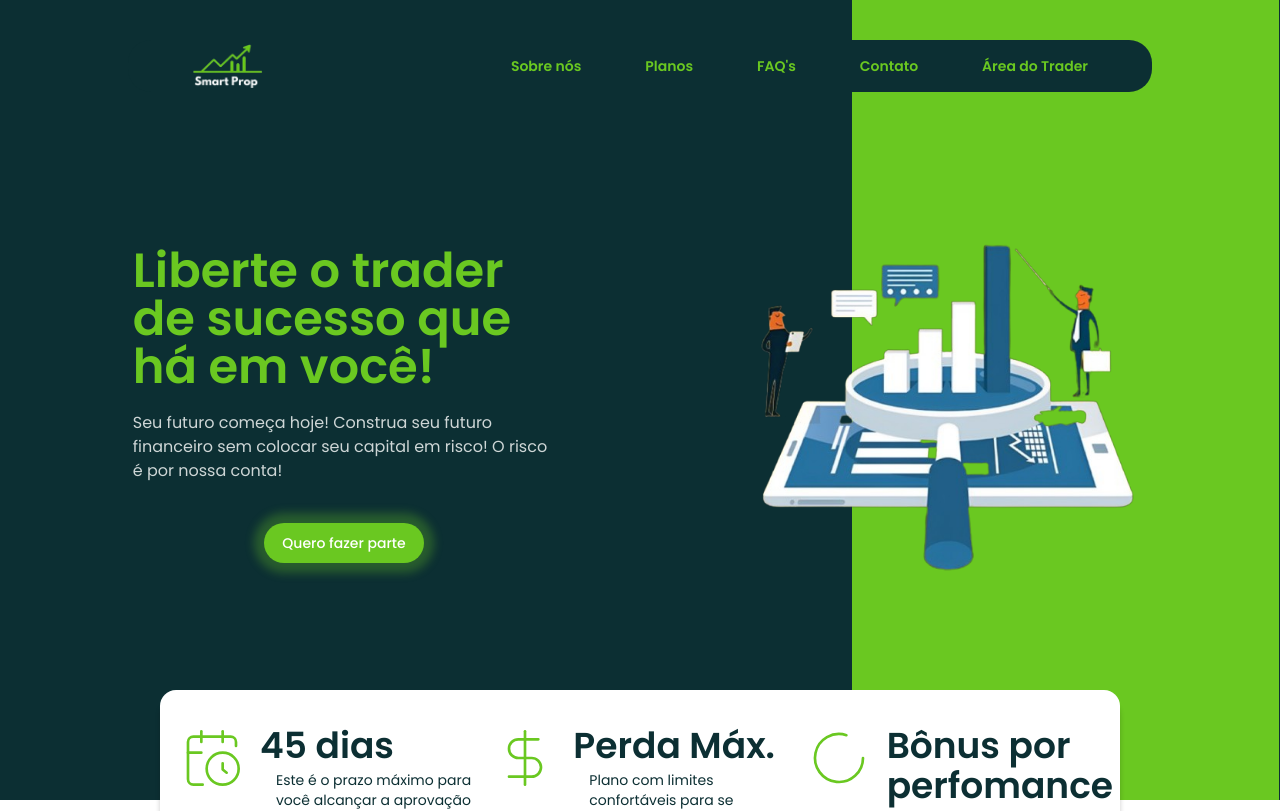
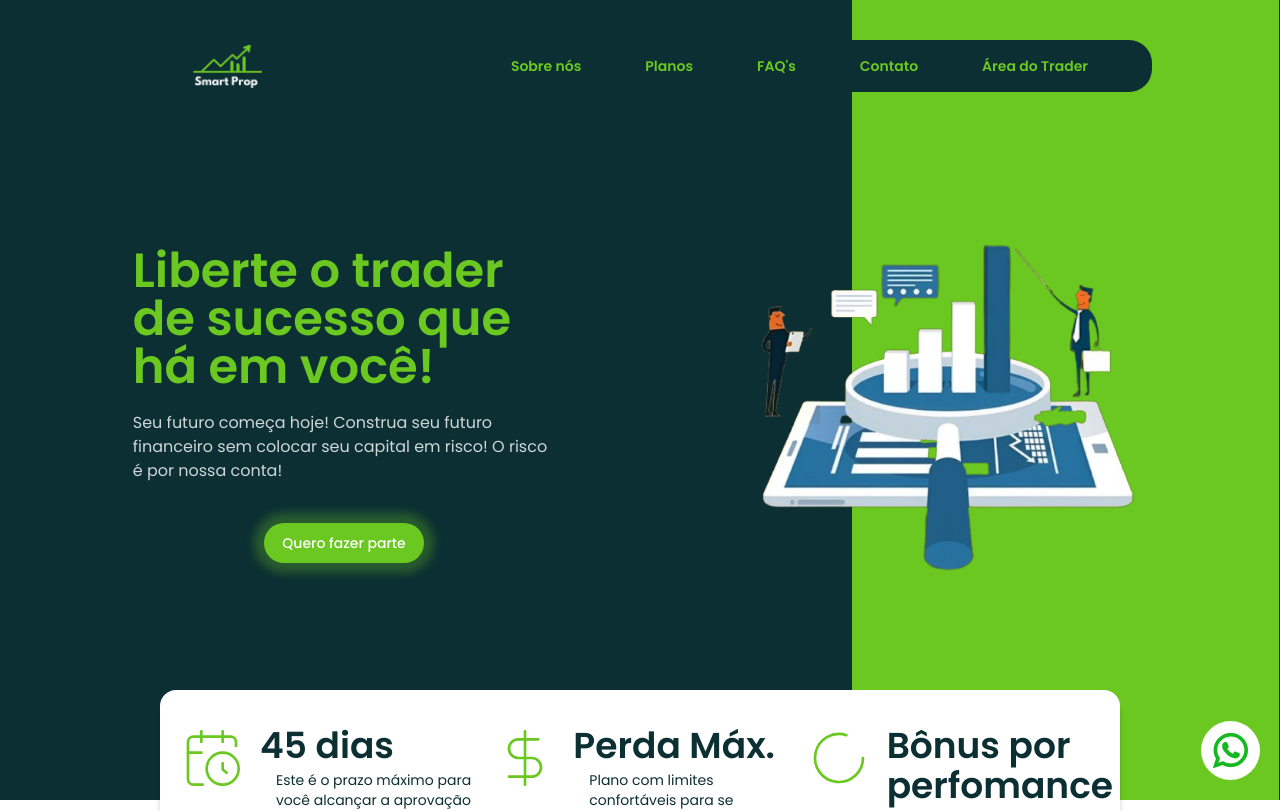
Before and after one commit to lucaanequini/deploy-smartprop, a Next.js app: page / in a window 1280 px wide. Shown: the top 811 px of the page. Built offline with nearby package versions, Linux system fonts and the light colour scheme.

Commit message:
feat: WhatsApp redirect

```diff
--- a/app/(main)/[userId]/home/_components/cell-action.tsx
+++ b/app/(main)/[userId]/home/_components/cell-action.tsx
@@ -1,11 +1,13 @@
 'use client'
 
 import { Pencil } from "lucide-react"
+
 import { useState } from "react"
 
 import userService from "@/services/userService"
 
 import { Button } from "@/components/ui/button"
+
 import { AlertModal } from "@/components/modals/status-modal"
 
 import { toast, Toaster } from "sonner"
@@ -29,8 +31,8 @@ export const CellAction: React.FC<CellActionProps> = ({
             if (token) {
                 const res = await userService.setDateExam(data.id, token)
                 if (res.status === 200) {
-                    console.log('concluido')
                     toast.success(res.data.message)
+                    window.location.reload();
                 }
 
             }
--- /dev/null
+++ b/app/(marketing)/_components/contact-tab.tsx
@@ -0,0 +1,16 @@
+'use client'
+
+import { useRouter } from "next/navigation"
+
+export const ContactTab = () => {
+    const toWpp = () => {
+        window.open('https://wa.me/5511976758822', '_blank')
+    }
+
+    const router = useRouter()
+    return (
+        <div className="fixed bottom-0 right-0 mb-5 mr-5 p-3 bg-white rounded-full z-[99999] cursor-pointer" onClick={toWpp}>
+            <img src="/wpp.svg" width={35} height={35} alt="My SVG" />
+        </div>
+    )
+}
--- a/app/(marketing)/_components/contact.tsx
+++ b/app/(marketing)/_components/contact.tsx
@@ -2,6 +2,10 @@ import { Button } from "@/components/ui/button"
 import { MessageCircle } from "lucide-react"
 
 export const Contact = () => {
+    const toWpp = () => {
+        window.open('https://wa.me/5511976758822', '_blank')
+    }
+
     return (
         <div className="h-screen flex items-center px-5 sm:px-9 xl:px-10" id="contato">
             <div className="bg-white w-[1100px] mx-auto rounded-3xl flex flex-col xs:flex-row items-center justify-center">
@@ -13,8 +17,8 @@ export const Contact = () => {
                     <p>
                         Temos profissionais de excelência ao seu dispor!
                     </p>
-                    <Button variant='green' className="flex border-2 sm:py-4 md:py-7 sm:text-xl md:text-2xl font-medium gap-x-3 w-44 sm:w-60 md:w-72 rounded-full shadow-3xl">
-                        Chamar no WPP <MessageCircle className='h-4 w-4 md:h-6 md:w-6' strokeWidth={3} />
+                    <Button variant='green' className="flex border-2 sm:py-4 md:py-7 sm:text-xl md:text-2xl font-medium gap-x-3 w-56 sm:w-72 md:w-96 rounded-full shadow-3xl" onClick={toWpp}>
+                        Chamar no WhatsApp <MessageCircle className='h-4 w-4 md:h-6 md:w-6' strokeWidth={3} />
                     </Button>
                 </div>
                 <img src="/hand.png" alt="Hand" className="h-full w-56 pr-2 sm:pr-0 sm:w-60 md:w-72" />
--- a/app/(marketing)/page.tsx
+++ b/app/(marketing)/page.tsx
@@ -9,6 +9,7 @@ import { Footer } from "./_components/footer"
 import { useEffect } from "react"
 import AOS from "aos";
 import "aos/dist/aos.css";
+import { ContactTab } from "./_components/contact-tab"
 
 export default function Home() {
     useEffect(() => {
@@ -27,6 +28,7 @@ export default function Home() {
                 <Contact />
                 <Footer />
             </div>
+            <ContactTab />
         </div>
     )
 }
```
Also changed, not shown: public/wpp.svg (added).
